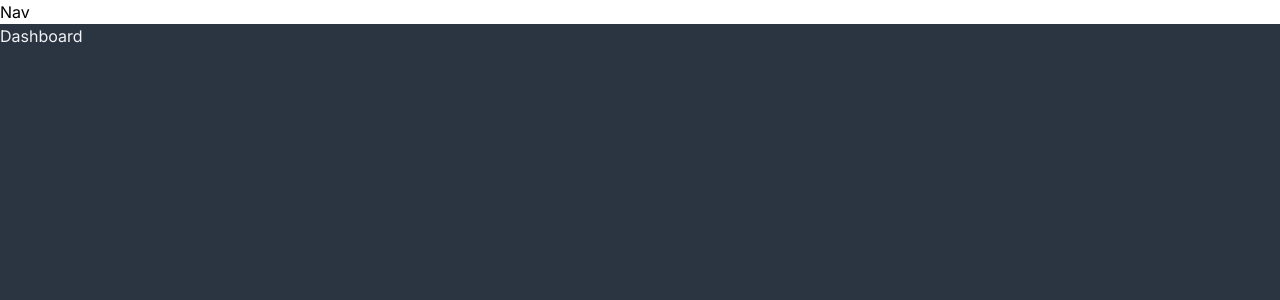
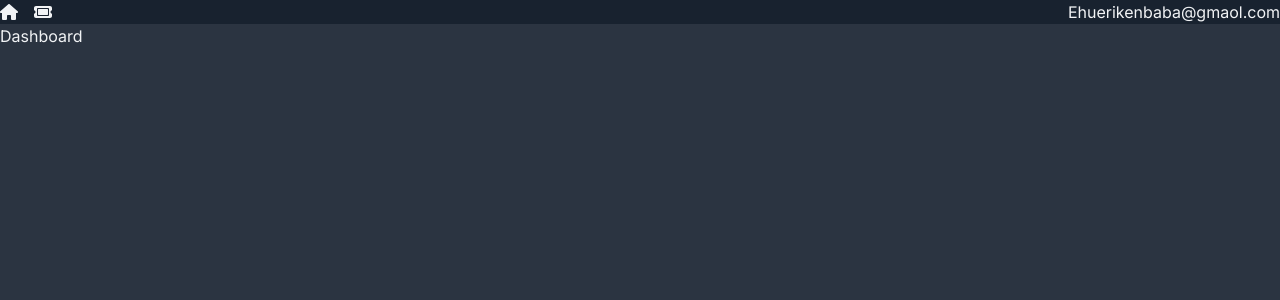
Before and after one commit to sobuse/ticketingapp, a Next.js app: page / in a window 1280 px wide. Shown: the top 300 px of the page. Built offline with nearby package versions, Linux system fonts and the light colour scheme.

Commit message:
Applied design to my nav bar

```diff
--- a/app/(components)/Nav.jsx
+++ b/app/(components)/Nav.jsx
@@ -1,6 +1,23 @@
+import { faHome, faTicket } from "@fortawesome/free-solid-svg-icons"
+import { FontAwesomeIcon } from "@fortawesome/react-fontawesome"
+import Link from "next/link"
+
 const Nav = () => {
   return (
-    <div>Nav</div>
+    <nav className="flex justify-between bg-nav">
+        <div className="flex item-center space-x-4">
+            <Link href="/">
+                <FontAwesomeIcon icon={faHome} className="icon"></FontAwesomeIcon>
+            </Link>
+
+            <Link href="/TicketPage/new">
+                <FontAwesomeIcon icon={faTicket} className="icon"></FontAwesomeIcon>
+            </Link>
+        </div>
+        <div>
+            <p className="text-default-text">Ehuerikenbaba@gmaol.com</p>
+        </div>
+    </nav>
   )
 }
 
--- a/app/globals.css
+++ b/app/globals.css
@@ -1,3 +1,26 @@
 @tailwind base;
 @tailwind components;
 @tailwind utilities;
+
+@layer components{
+  .icon{
+    @apply text-default-text;
+  }
+  .btn{
+    @apply hover:no-underline
+     bg-blue-accent
+      hover:bg-blue-accent-hover
+      tracking-wider
+       w-full
+       text-center
+       text-nav
+       font-bold
+       cursor-pointer
+       uppercase
+       px-4
+       py-2
+       rounded-md
+       transition-colors block;
+
+  }
+}
```
